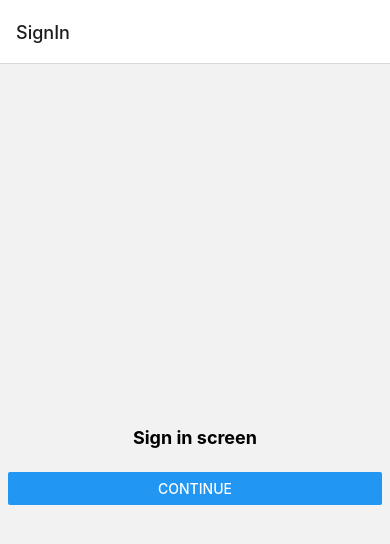
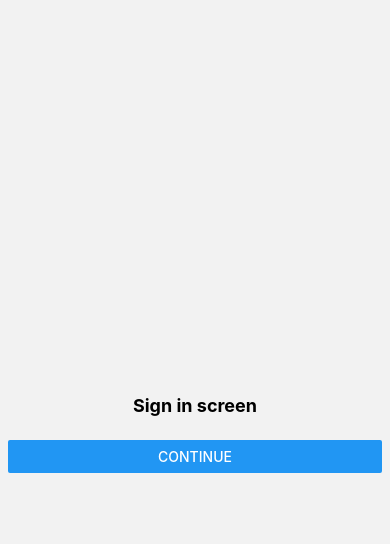
Before and after one commit to stephenmussel/react-native-navigation, a React Native app: screen / in a window 390 px wide. Shown: the top 544 px of the page. Built offline with nearby package versions, Linux system fonts and the light colour scheme.

Commit message:
hide header bar

```diff
--- a/App.js
+++ b/App.js
@@ -83,11 +83,12 @@ const SignUp = () => {
 function App() {
   return (
     <NavigationContainer>
-      <Stack.Navigator>
+      <Stack.Navigator screenOptions={{ headerShown: false }}>
+      {/* <Stack.Navigator> */}
         <Stack.Screen name="SignIn" component={SignIn} />
         <Stack.Screen name="SignUp" component={SignUp} />
+        {/* <Stack.Screen name="Main" component={MainNavigator} options={{ headerShown: false }} /> */}
         <Stack.Screen name="Main" component={MainNavigator} />
-
       </Stack.Navigator>
     </NavigationContainer>
   );
@@ -106,6 +107,6 @@ const styles = StyleSheet.create({
     fontSize: 18,
     fontWeight: 'bold',
     textAlign: 'center',
-  },
+  }
 });
 ``
```
